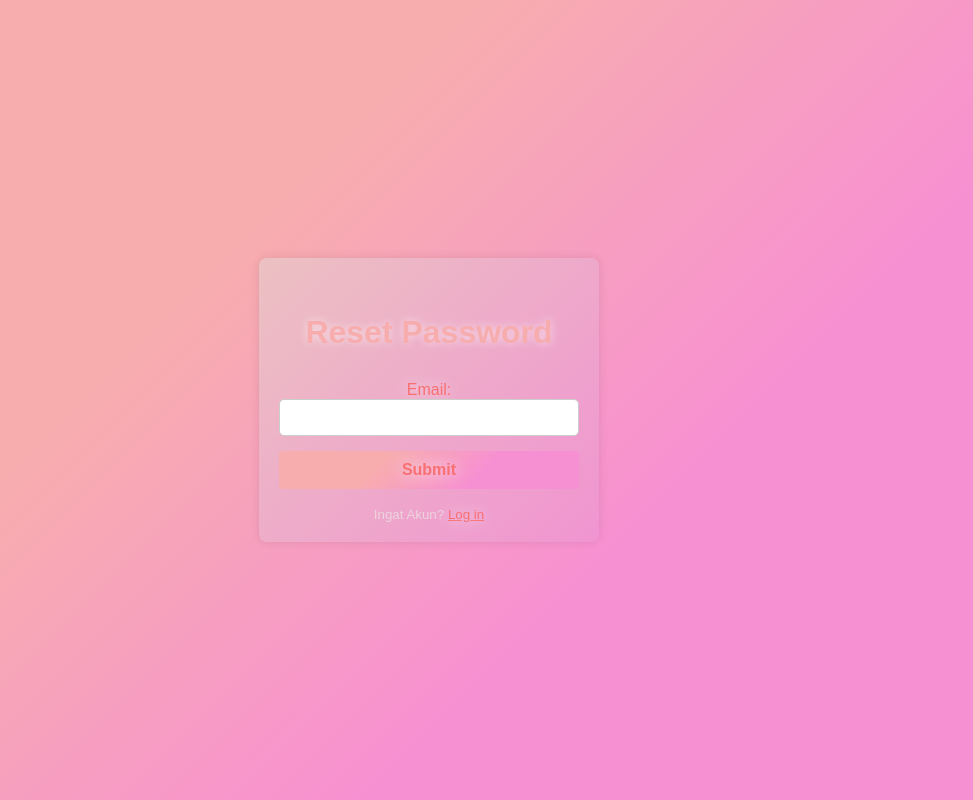
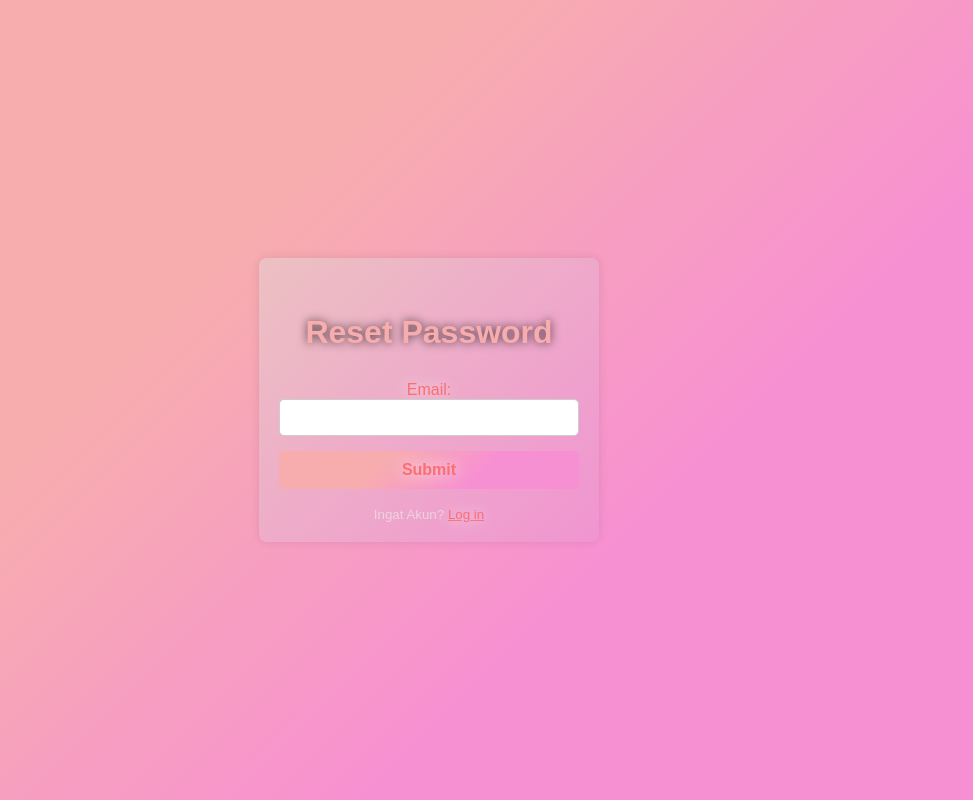
Before and after one commit to RoufOpu13/E-Commerce-Website-Login, a plain HTML site: page lupapw.html in a window 1280 px wide. Shown: the whole page, without its empty margins (211-1184 px from the left). Drawn offline with Linux system fonts and the light colour scheme.

Commit message:
Update lupapw.css

```diff
--- a/Assets/Style/lupapw.css
+++ b/Assets/Style/lupapw.css
@@ -24,7 +24,7 @@ form {
 
 h2 {
     font-size: xx-large;
-    text-shadow: 0 0 10px rgba(255, 255, 255, 0.603);
+    text-shadow:  0 0 10px rgba(0, 0, 0, 0.692);
     color: #F7ADAE;
     margin-bottom: 20px;
     padding: 10px;
```
